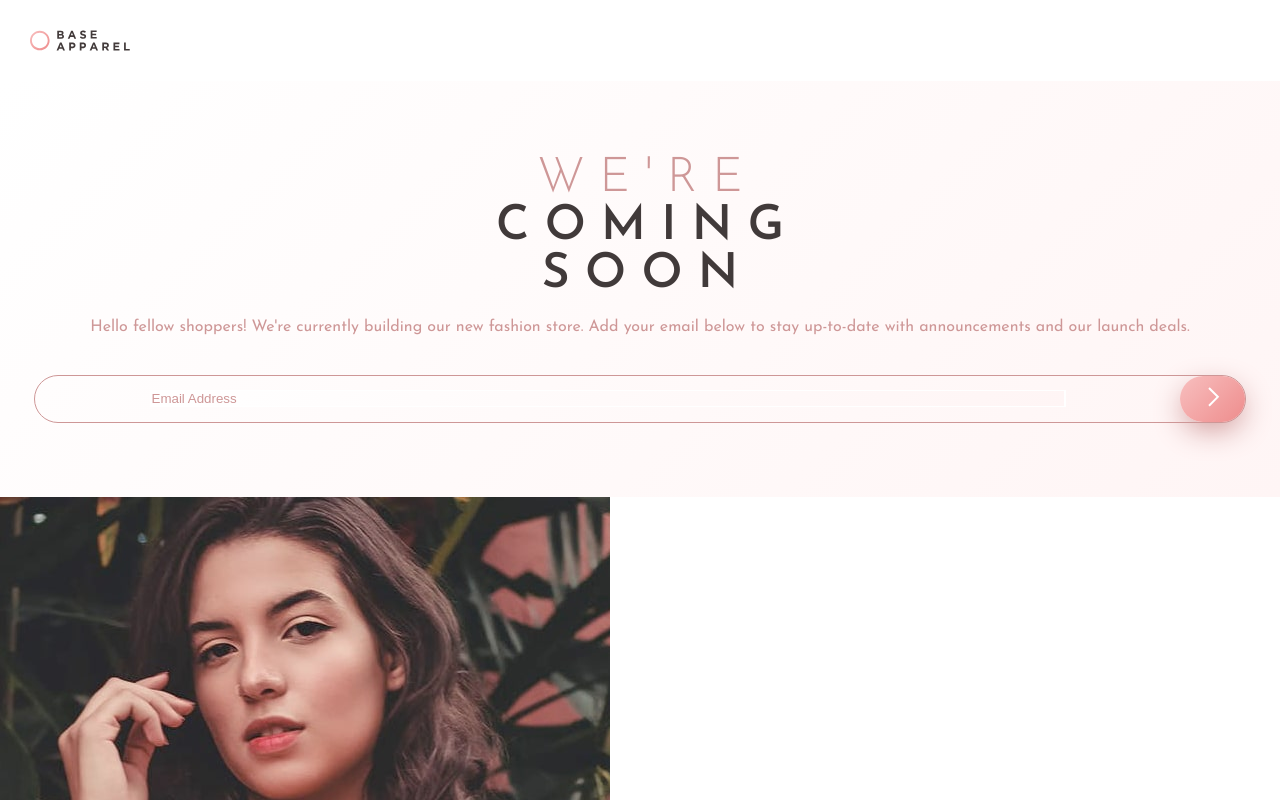
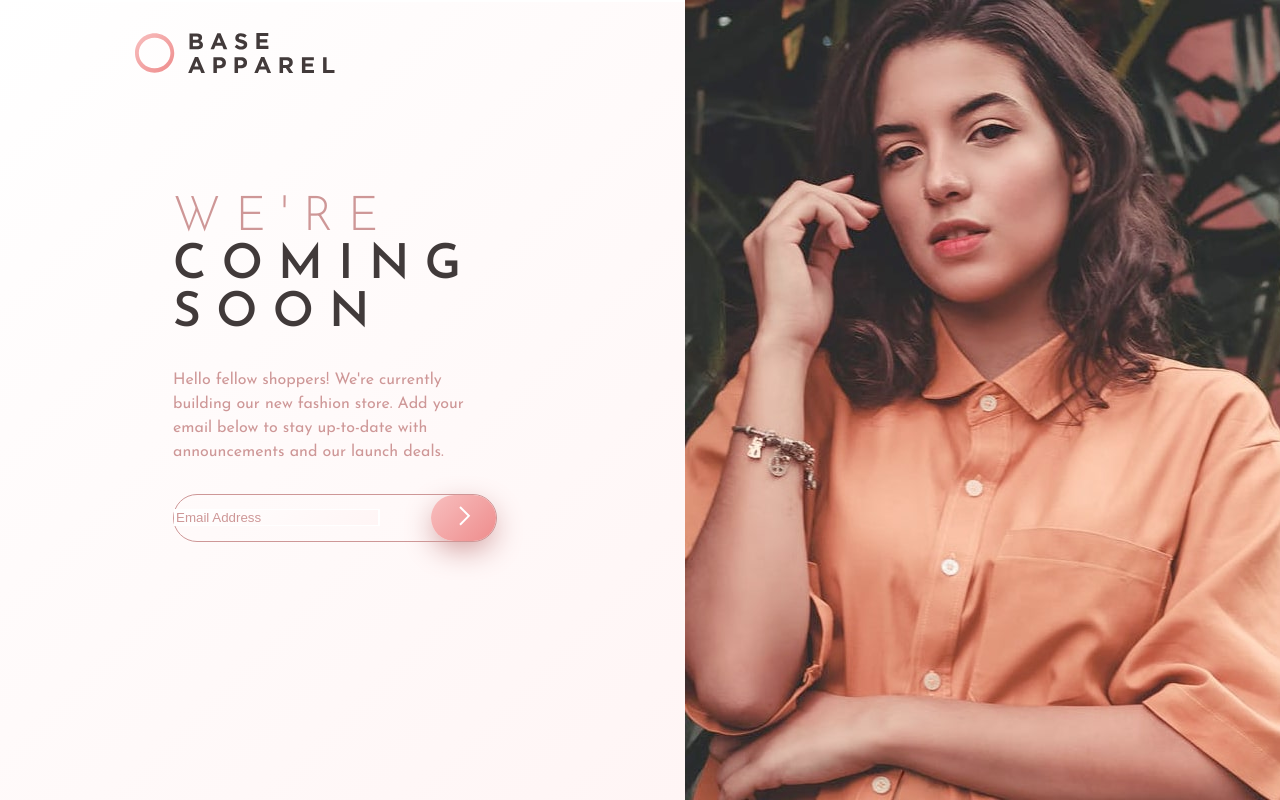
Before and after one commit to cleunggit/base-apparel-coming-soon-master, a plain HTML site: page index.html in a window 1280 px wide. Shown: the top 800 px of the page. Drawn offline with Linux system fonts and the light colour scheme.

Commit message:
modified styling

```diff
--- a/app/scss/_form.scss
+++ b/app/scss/_form.scss
@@ -1,4 +1,4 @@
-form {
+.form {
   display: flex;
   position: relative;
   align-items: center;
@@ -8,7 +8,7 @@ form {
   padding-bottom: 50px;
 }
 
-.email-group {
+.form__group {
   position: relative;
   display: flex;
   align-items: center;
@@ -16,17 +16,16 @@ form {
   border-radius: 24px;
   height: 48px;
   border: 1px solid $desaturatedRed;
-  margin: 0 10px;
 }
 
-.email-group input:focus {
+.form__group input:focus {
   outline: none;
 }
-.email-input {
+.form__input {
   flex: 1;
 }
 
-.email-input input {
+.form__input input {
   border: none;
   width: 80%;
   height: 100%;
@@ -34,17 +33,13 @@ form {
   line-height: 1.3;
 }
 
-// input[type="email"], textarea {
-//   background-image: $linear1;
-// }
-
 ::placeholder {
   background-image: $linear1;
   color: $desaturatedRed;
   opacity: 1;
 }
 
-.arrow {
+.form__button {
   display: flex;
   justify-content: center;
   align-items: center;
--- a/app/scss/_globals.scss
+++ b/app/scss/_globals.scss
@@ -38,29 +38,60 @@ a, a:visited, a:hover {
   }
 }
 
-.logo {
-  padding: 30px;
+.container {
+  display: flex;
+  justify-content: center;
+  align-items: center;
+}
+
+.content-wrapper {
+  display: flex;
+  flex-direction: column;
+
+  @include breakpoint-up(large) {
+    flex-direction: row;
+    justify-content: center;
+    align-items: center;
+  }
 }
 
 .logo img {
   display: block;
-  width: 100px;
+  width: 170px;
+  padding: 30px;
+
+  @include breakpoint-up(large) {
+    padding: 0;
+    width: 200px;
+  }
 }
 
-.content {
-  // flex-direction: column;
+.main {
   background-image: $linear1;
   background-repeat: no-repeat;
   text-align: center;
-  padding: 1.5rem;
+
+  @include breakpoint-up(large) {
+    height: 800px;
+    width: 700px;
+    text-align: left;
+    padding: 30px 150px 60px 150px;
+  }
 }
 
-.coming_soon {
-  text-align: center;
-  margin-top: 50px;
+.notice {
+  padding: 20px 38px 80px;
 }
 
-.coming_soon p {
+.notice__heading {
+  margin-top: 50px;
+
+  @include breakpoint-up(large) {
+    margin-top: 100px;
+  }
+}
+
+.notice__heading p {
   font-size: 3rem;
   margin: 0;
   padding: 0;
@@ -68,19 +99,18 @@ a, a:visited, a:hover {
   font-weight: 300;
 }
 
-.coming_soon p:not(:first-child) {
+.notice__heading p:not(:first-child) {
   color: $darkGrayishRed;
   font-weight: 600;
 }
 
-.message {
+.notice__message {
   line-height: 1.5;
-  padding: 0 18px;
-  text-align: center;
+  margin-top: 30px;
+  margin-bottom: 30px;
 }
 
 // Visiblity
-
 .hide-for-mobile {
   @include breakpoint-down(medium) {
     display: none;
--- a/index.html
+++ b/index.html
@@ -18,42 +18,49 @@
 </head>
 <body>
   <div class="container">
-    <header>
+    <div class="content-wrapper">
+      <!-- <div class="logo">
+        <img src="./images/logo.svg" alt="base apparel logo">
+      </div> -->
+
+
+      <div class="main">
         <div class="logo">
-        <img src="./images/logo.svg" alt="">
+          <img src="./images/logo.svg" alt="base apparel logo">
         </div>
-    </header>
-
-    <section class="main">
-      <div class="hero_mobile hide-for-desktop">
+        <div class="hero-mobile hide-for-desktop">
           <img src="./images/hero-mobile.jpg" alt="">
         </div>
-      <div class="content">
-        <div class="coming_soon">
+
+        <div class="notice">
+          <div class="notice__heading">
             <p>w e ' r e</p>
             <p>c o m i n g</p>
             <p>s o o n</p>
           </div>
-        <div class="message">
+
+          <div class="notice__message">
             <p>Hello fellow shoppers! We're currently building our new fashion store.
               Add your email below to stay up-to-date with announcements and our launch deals.</p>
           </div>
-        <form id="form">
-          <div class="email-group">
-            <div class="email-input">
+
+          <form class="notice__form">
+            <div class="form__group">
+              <div class="form__input">
                 <input type="email" id="email" name="email" placeholder="Email Address">
               </div>
-            <div class="arrow">
+              <div class="form__button">
                 <a href=""><img src="./images/icon-arrow.svg" alt=""></a>
               </div>
             </div>
           </form>
         </div>
-      <div class="hero_desktop hide-for-mobile">
+      </div>
+      <div class="hero-desktop hide-for-mobile">
         <img src="./images/hero-desktop.jpg" alt="">
       </div>
-    </section>
 
+    </div>
   </div>
 
   <!-- <footer>
```
Also changed, not shown: app/scss/style.css, 1 other file. Lines whose indentation alone changed are shown as unchanged.
